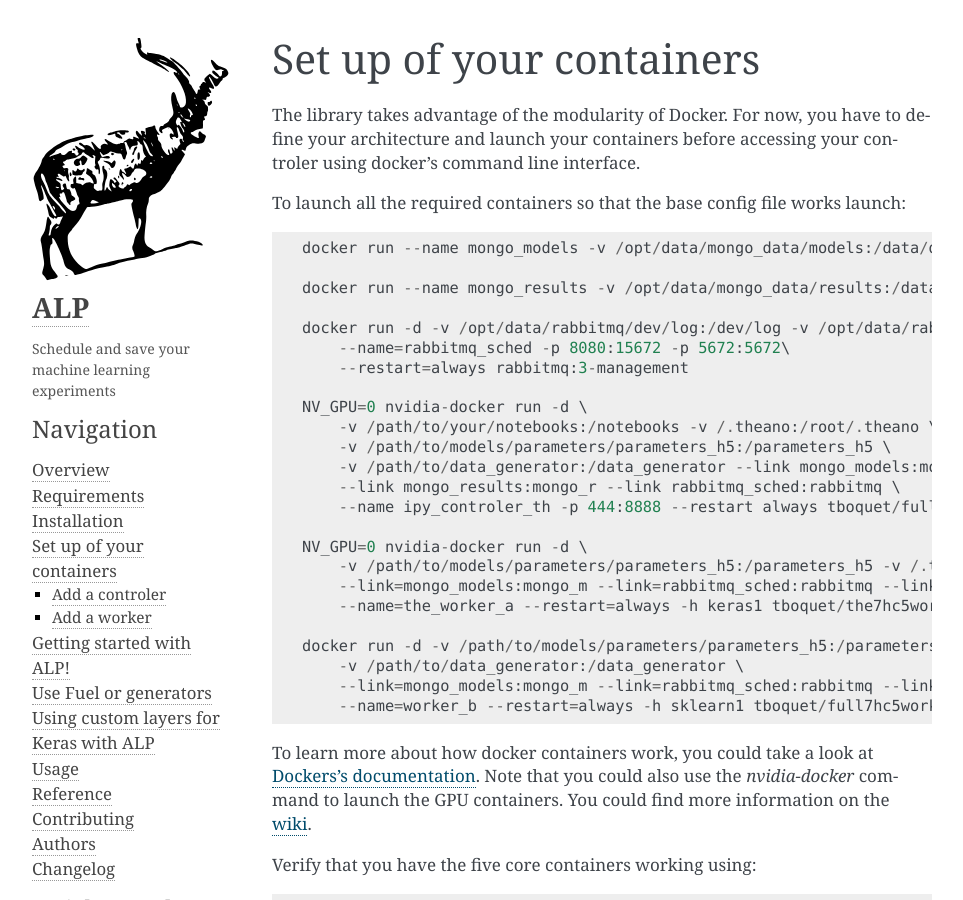
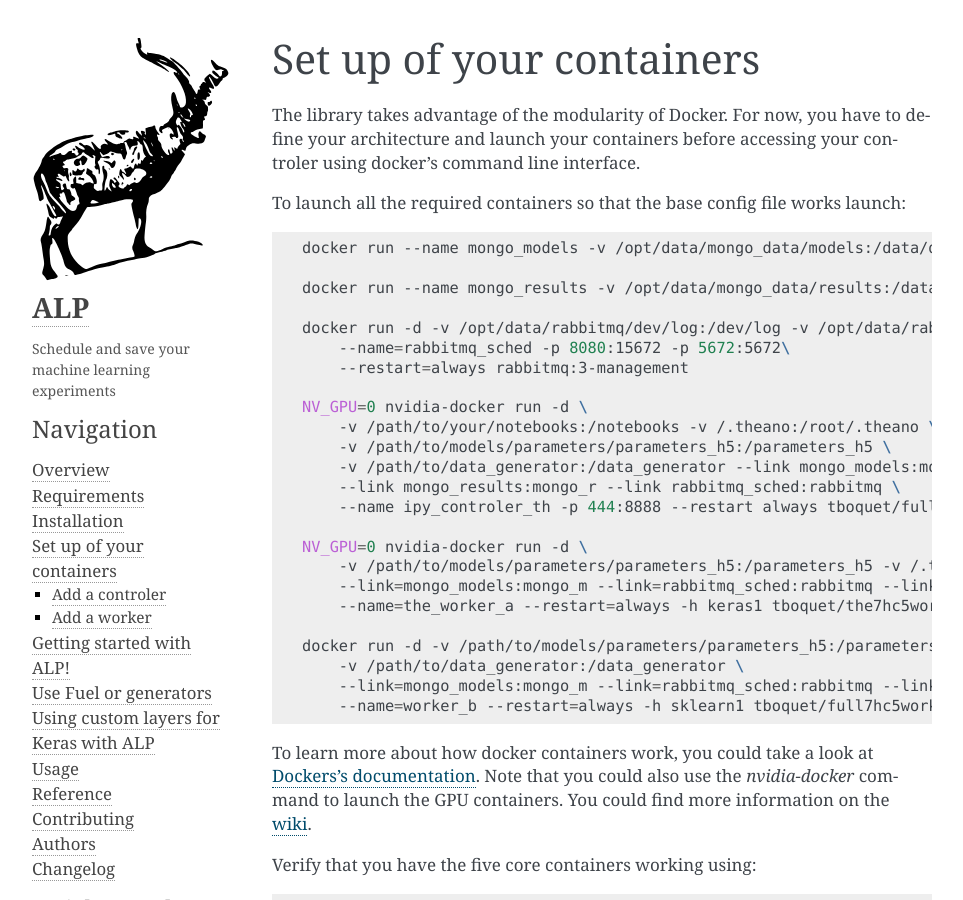
Before and after one commit to tboquet/python-alp, a Sphinx documentation site: the page built from docs/dockersetup.rst, in a window 1280 px wide and 900 px high. Shown: the whole window, without its empty margins (148-1111 px from the left). Built offline with Sphinx 7.4.7, drawn with Linux system fonts in a browser that asks for light colours; some of the changed text lies outside the part shown.

Commit message:
* codeblocks

```diff
--- a/docs/dockersetup.rst
+++ b/docs/dockersetup.rst
@@ -4,7 +4,9 @@
 
 The library takes advantage of the modularity of Docker. For now, you have to define your architecture and launch your containers before accessing your controler using docker's command line interface.
 
-To launch all the required containers so that the base config file works launch::
+To launch all the required containers so that the base config file works launch:
+
+.. code-block:: bash
 
     docker run --name mongo_models -v /opt/data/mongo_data/models:/data/db -d --restart=always mongo
 
@@ -76,7 +78,9 @@
 Add a controler
 ###############
 
-If you want to add a Jupter Notebook to send models to the system, you have to choose an available port number and a new name to use::
+If you want to add a Jupter Notebook to send models to the system, you have to choose an available port number and a new name to use:
+
+.. code-block:: bash
 
     NV_GPU=0 nvidia-docker run -d \
         -v /path/to/your/notebooks:/notebooks -v /.theano:/root/.theano \
@@ -91,7 +95,9 @@
 Add a worker
 ############
 
-To launch an additionnal worker that will consume in the `keras` queue you can use::
+To launch an additionnal worker that will consume in the `keras` queue you can use:
+
+.. code-block:: bash
 
     NV_GPU=0 nvidia-docker run -d \
         -v /path/to/your/notebooks:/notebooks -v /.theano:/root/.theano \
@@ -101,7 +107,9 @@
         --name new_name -p new_port:8888 --restart always tboquet/full7hc5workeralpk
 
 
-To launch an additionnal worker that will consume in the `sklearn` queue you can use::
+To launch an additionnal worker that will consume in the `sklearn` queue you can use:
+
+.. code-block:: bash
 
     NV_GPU=0 nvidia-docker run -d \
         -v /path/to/your/notebooks:/notebooks -v /.theano:/root/.theano \
```
Also changed, not shown: 1 other file.
